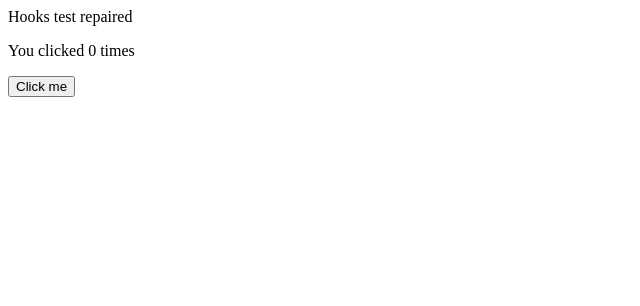
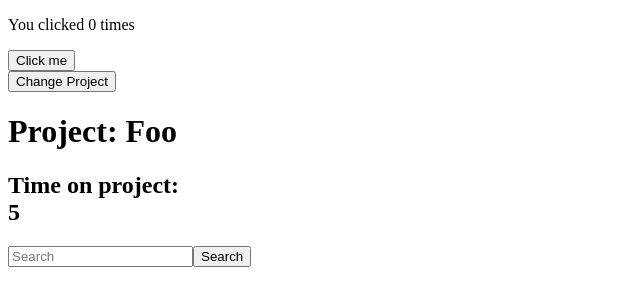
Before and after one commit to muscaiu/hooks-practice, a React (Create React App) app: page / in a window 1280 px wide. Shown: the top 306 px of the page, without its empty margins (0-640 px from the left). Built offline with nearby package versions, Linux system fonts and the light colour scheme.

Commit message:
pushing work changes

```diff
--- a/src/App.js
+++ b/src/App.js
@@ -1,15 +1,20 @@
 import React, { Component } from 'react';
 
 // import 'App.css';
-import SimpleHooks from 'SimpleHooks';
+import UseState from 'UseState';
+import UseEffect from 'UseEffect';
+import SearchGithub from 'CustomHook';
 
 class App extends Component {
   render() {
     return (
       <div className="App">
-        Hooks test repaired
 
-        <SimpleHooks />
+        <UseState />
+
+        <UseEffect />
+
+        <SearchGithub />
 
       </div>
     );
--- /dev/null
+++ b/src/CustomHook.js
@@ -0,0 +1,113 @@
+import React, { Component, useState, useEffect } from 'react';
+
+function searchGithub(query) {
+    return fetch(
+        `https://api.github.com/search/repositories?q=${query}:javascript&sort=stars&order=desc`
+    )
+        .then(resp => resp.json())
+        .then(resp => resp.items);
+}
+
+// export default class SearchGithub extends Component {
+//     state = {
+//         search: '',
+//     };
+
+//     inputRef = React.createRef();
+
+//     search = e => {
+//         e.preventDefault();
+//         this.setState({ search: this.inputRef.current.value });
+//     };
+
+//     render() {
+//         const { search } = this.state;
+
+//         return (
+//             <form onSubmit={this.search}>
+//                 <input type="text" placeholder="Search" ref={this.inputRef} />
+//                 <button type="submit" onClick={this.search}>
+//                     Search
+//                 </button>
+//                 <h1>{search}</h1>
+//                 {/* {search && <GitHubSearchClass search={search} />} */}
+//                 {search && <GitHubSearchFunction search={search} />}
+//             </form>
+//         );
+//     }
+// }
+
+export default function SearchGithub() {
+    const [search, setSearch] = useState('')
+    console.log('search', search);
+
+    return (
+        <div>
+            <input type="text" placeholder="Search" />
+            <button onClick={() => setSearch('react')}>
+                Search
+            </button>
+            <h1>{search}</h1>
+            {search && <GitHubSearchFunction search={search} />}
+        </div>
+    );
+}
+
+function useGitHubSearch(search) {
+    const [data, setData] = useState([]);
+
+    useEffect(() => {
+        searchGithub(search).then(resp => setData(resp));
+    }
+        , [search] //somehow this stops rerendering at every tick
+    );
+
+    return data;
+}
+
+function GitHubSearchFunction({ search }) {
+    const data = useGitHubSearch(search);
+    console.log('data', data);
+
+    return (
+        <ul>
+            {data.map(item => (
+                <li key={item.id}>
+                    <a href={item.html_url}>{item.name}</a>
+                </li>
+            ))}
+        </ul>
+    );
+}
+
+
+// class GitHubSearchClass extends Component {
+//     state = {
+//       data: [],
+//     };
+
+//     componentDidMount() {
+//       searchGithub(this.props.search).then(resp => this.setState({ data: resp }));
+//     }
+
+//     componentDidUpdate(prevProps) {
+//       if (prevProps.search !== this.props.search) {
+//         searchGithub(this.props.search).then(resp =>
+//           this.setState({ data: resp })
+//         );
+//       }
+//     }
+
+//     render() {
+//       const { data } = this.state;
+//       return (
+//         <ul>
+//           {data.map(item => (
+//             <li key={item.id}>
+//               <a href={item.html_url}>{item.name}</a>
+//             </li>
+//           ))}
+//         </ul>
+//       );
+//     }
+//   }
--- /dev/null
+++ b/src/UseEffect.js
@@ -0,0 +1,123 @@
+import React, { Component, useState, useEffect } from 'react';
+
+const MyAPI = {
+  count: 0,
+  fakeFetch() {
+    return new Promise(resolve => {
+      setTimeout(() => {
+        this.count += 1;
+        resolve(this.count);
+      }, 1000);
+    });
+  },
+  subscribe(cb) {
+    this.intervalId = setInterval(() => {
+      this.count += 1;
+      cb(this.count);
+    }, 1000);
+  },
+  unsubscribe() {
+    clearInterval(this.intervalId);
+    this.reset();
+  },
+  reset() {
+    this.count = 0;
+  },
+};
+
+export default class UseEffectDemo extends Component {
+  state = {
+    project: 'Foo',
+  };
+
+  render() {
+    const { project } = this.state;
+
+    return (
+      <div>
+        <button
+          onClick={() =>
+            this.setState({
+              project: project === 'Foo' ? 'Bar' : 'Foo',
+            })
+          }
+        >
+          Change Project
+        </button>
+        <br />
+        {/* <UseEffectComponent project={project} /> */}
+        <UseEffectFunction project={project} />
+      </div>
+    );
+  }
+}
+
+function UseEffectFunction(props) {
+    const { project } = props;
+    const [timeOnProject, setTimeOnProject] = useState(0);
+
+    useEffect(
+      () => {
+        MyAPI.subscribe(timeOnProject => {
+          setTimeOnProject(timeOnProject);
+        });
+
+        return () => {
+          MyAPI.unsubscribe();
+          setTimeOnProject(0);
+        };
+      },
+      [project]
+    );
+
+    return (
+      <div>
+        <h1>Project: {project}</h1>
+        <h2>
+          Time on project: <br />
+          {timeOnProject}
+        </h2>
+      </div>
+    );
+  }
+
+// class UseEffectComponent extends Component {
+//   state = {
+//     timeOnProject: 0,
+//   };
+
+//   componentDidMount() {
+//     MyAPI.subscribe(timeOnProject => {
+//       this.setState({ timeOnProject });
+//     });
+//   }
+
+//   componentDidUpdate(prevProps) {
+//     if (this.props.project !== prevProps.project) {
+//       MyAPI.unsubscribe();
+//       this.setState({ timeOnProject: 0 });
+//       MyAPI.subscribe(timeOnProject => {
+//         this.setState({ timeOnProject });
+//       });
+//     }
+//   }
+
+//   componentWillUnmount() {
+//     MyAPI.unsubscribe();
+//   }
+
+//   render() {
+//     const { project } = this.props;
+//     const { timeOnProject } = this.state;
+
+//     return (
+//       <div>
+//         <h1>Project: {project}</h1>
+//         <h2>
+//           Time on project: <br />
+//           {timeOnProject}
+//         </h2>
+//       </div>
+//     );
+//   }
+// }
--- a/src/SimpleHooks.js
+++ b/src/UseState.js
@@ -1,6 +1,6 @@
 import React, { useState } from 'react';
 
-function SimpleHooks() {
+function UseEffect() {
   const [count, setCount] = useState(0);
   console.log('count', count);
 
@@ -14,4 +14,4 @@ function SimpleHooks() {
   );
 }
 
-export default SimpleHooks;
+export default UseEffect;
```
